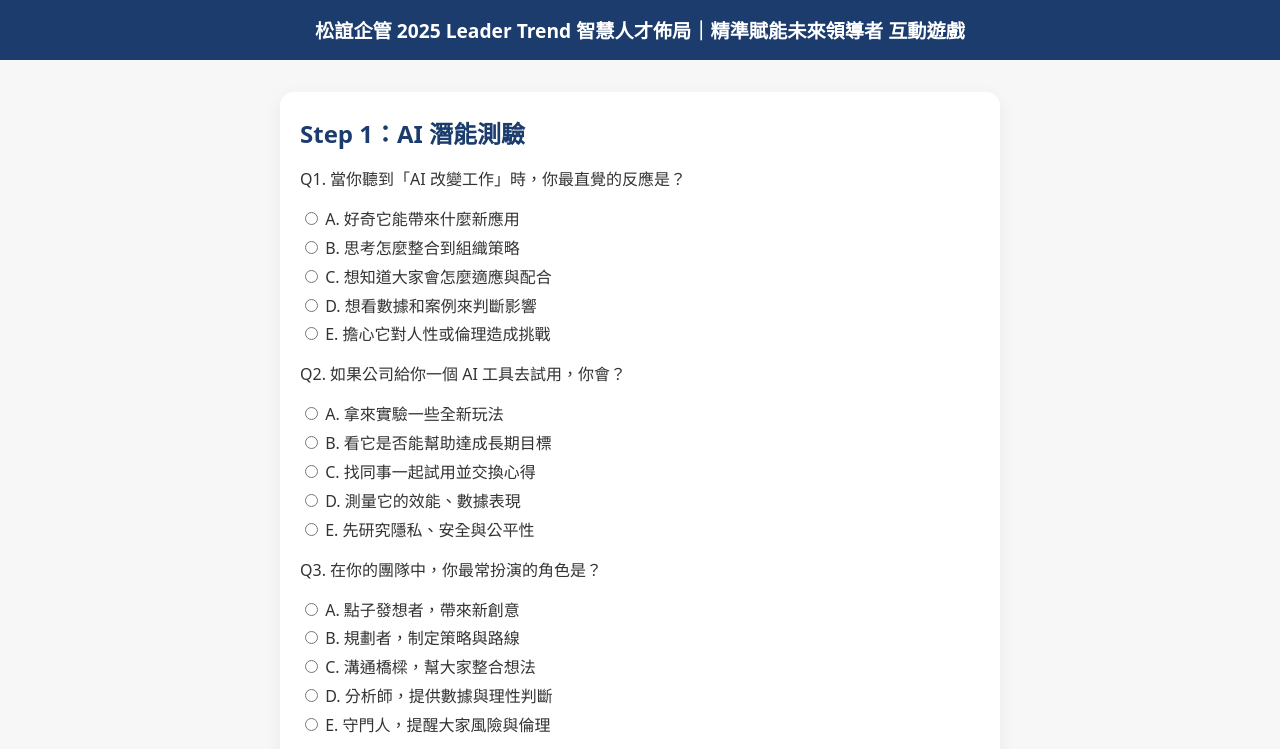
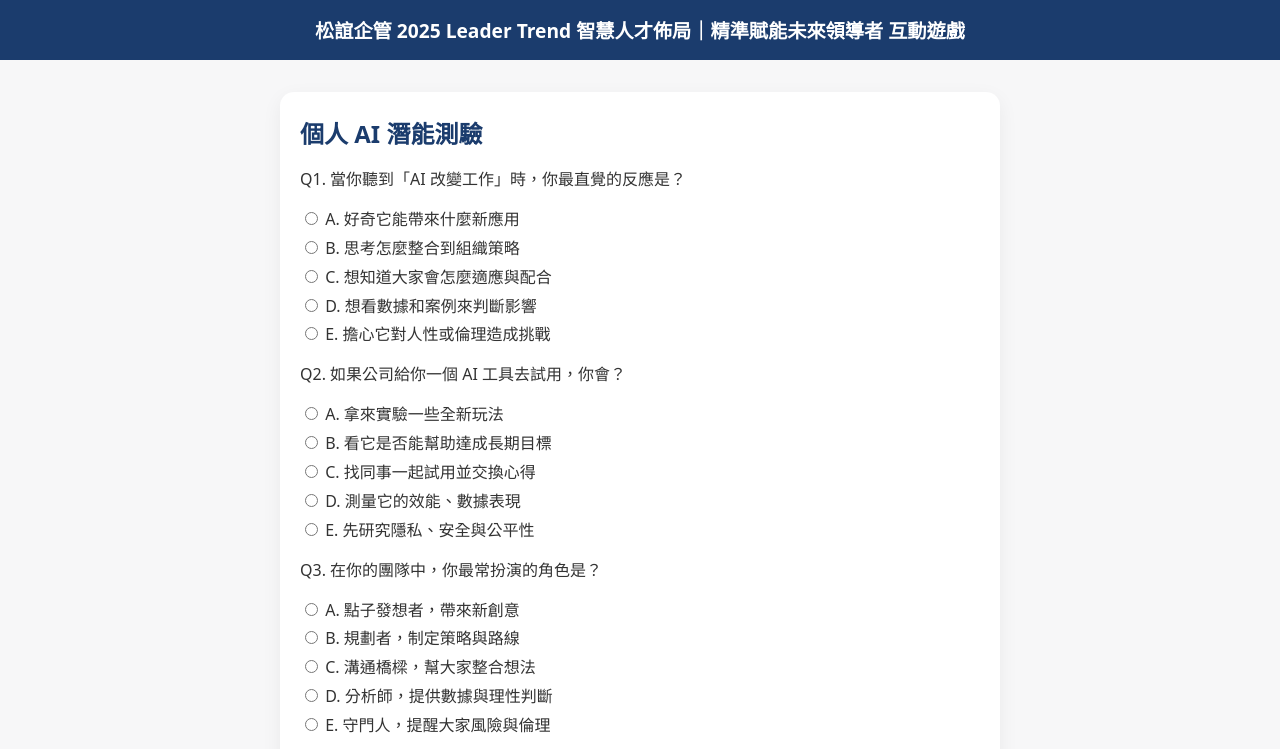
Before and after one commit to mickey103gpm/2025-Leader-Trend, a plain HTML site: page index.html in a window 1280 px wide. Shown: the top 749 px of the page. Drawn offline with nearby package versions, Linux system fonts and the light colour scheme.

Commit message:
Add files via upload

```diff
--- a/index.html
+++ b/index.html
@@ -48,7 +48,7 @@
 <main>
   <!-- Step 1 -->
   <section class="card" id="quiz-section">
-    <h2 id="section-title">Step 1：AI 潛能測驗</h2>
+    <h2 id="section-title">個人 AI 潛能測驗</h2>
     <form id="quizForm">
       <!-- Q1 -->
       <div class="question">
```
